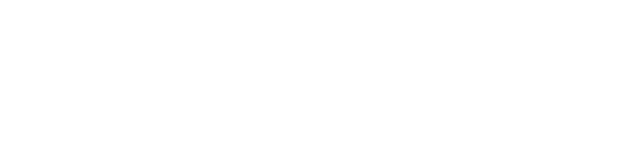
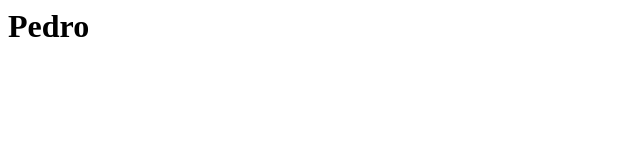
Before and after one commit to matabarras/tarea3cej3, a plain HTML site: page index.html in a window 1280 px wide. Shown: the whole page, without its empty margins (0-640 px from the left). Drawn offline with Linux system fonts and the light colour scheme.

Commit message:
modifico index.html poniendo pedro

```diff
--- a/index.html
+++ b/index.html
@@ -2,6 +2,6 @@
 <head>
 </head>
 <body>
-
+<h1>Pedro</h1>
 </body>
 </html>
```
